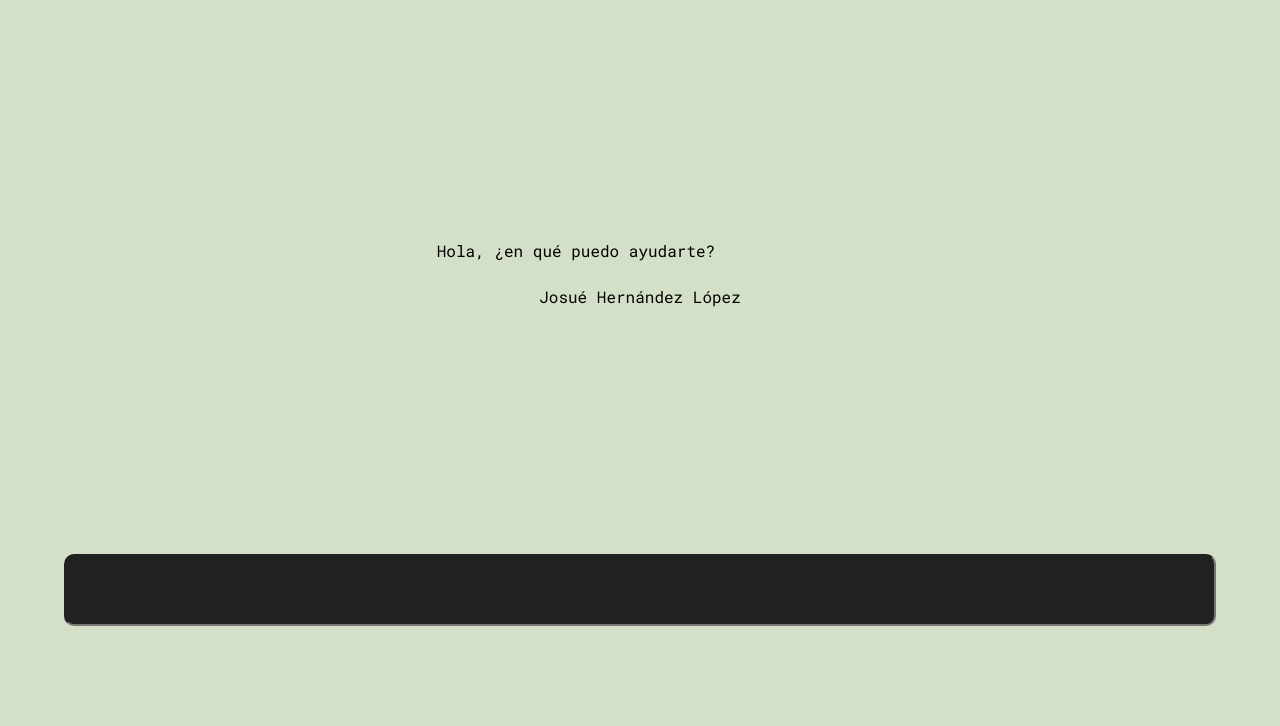
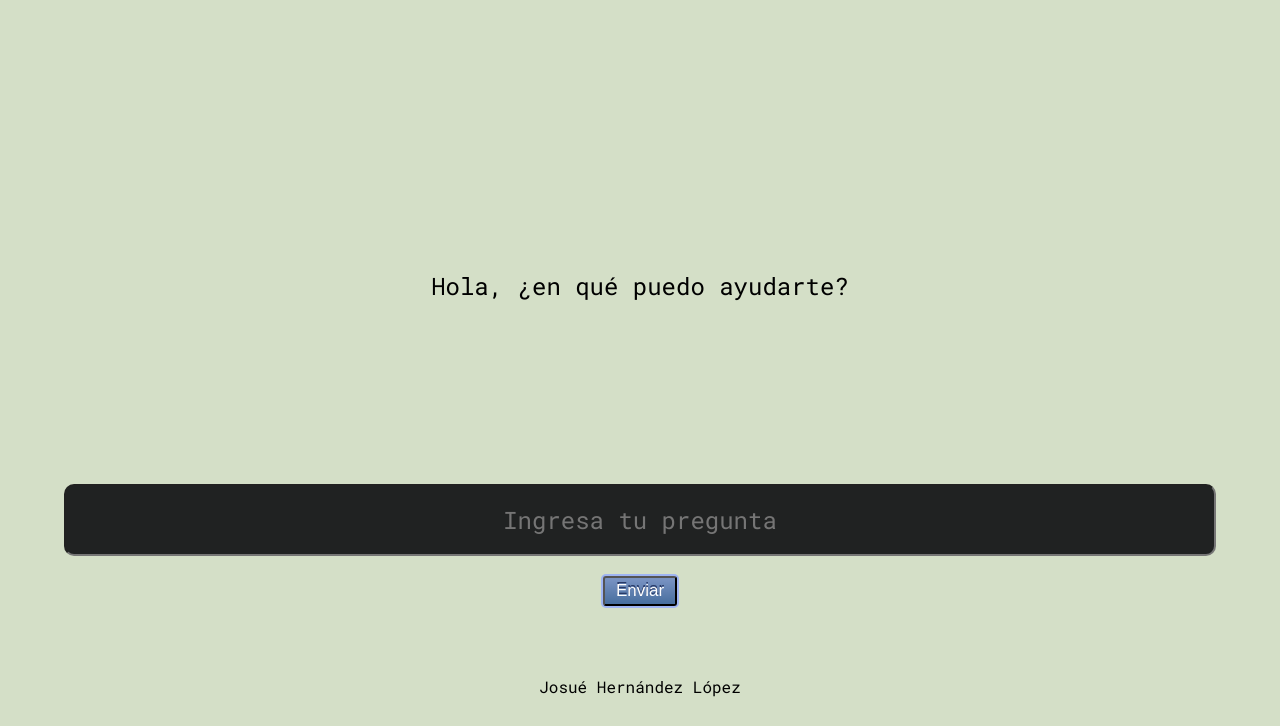
Before and after one commit to Josue-HernandezL/ChatBot, a plain HTML site: page index.html in a window 1280 px wide. Shown: the part 74-800 px from the top of the page. Drawn offline with Linux system fonts and the light colour scheme.

Commit message:
correcting design bug

```diff
--- a/css/style.css
+++ b/css/style.css
@@ -46,6 +46,14 @@ header {
     position: fixed;
     top: 0px;
     margin: 20px 0px
+}
+
+/* SECTION */
+
+.content {
+    display: flex;
+    justify-content: center;
+    align-items: center;
 }
 
 /* RESPONSE IA */
--- a/index.html
+++ b/index.html
@@ -22,23 +22,21 @@
 
         <article class="response-ia">
 
-                <div class="demo" id="demo">
-                    <p>Hola, ¿en qué puedo ayudarte?</p>
-                </div>
+            <p class="txt-demo" id="demo">Hola, ¿en qué puedo ayudarte?</p>
 
         </article>
 
         <article class="content-request">
-                <input type="text" class="txt-request" id="request">
+            <input type="text" class="txt-request" id="request" placeholder="Ingresa tu pregunta">
+            <input type="button" value="Enviar" class="myButton">
         </article>
 
     </section>
 
+    </main>
     <footer>
         <p class="txt-footer">Josué Hernández López</p>
     </footer>
-
-    </main>
 
 
     <script src="./js/index.js"></script>
```
Lines whose indentation alone changed are shown as unchanged.
